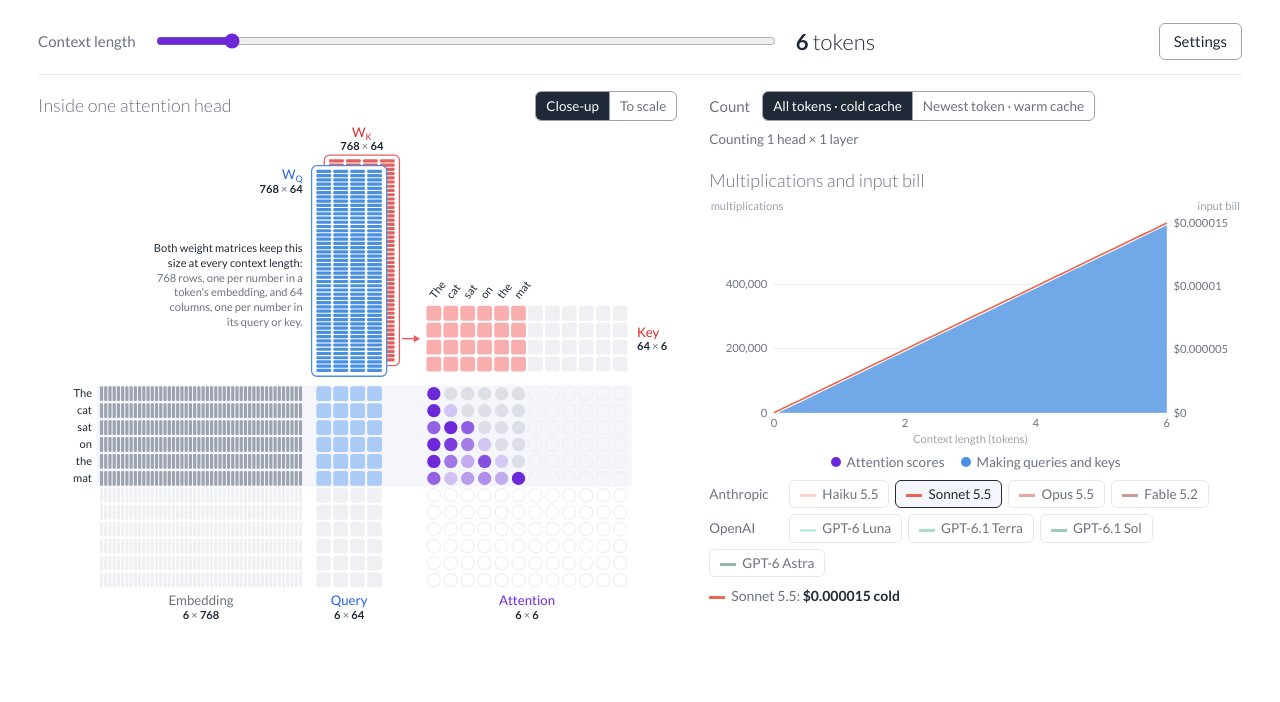
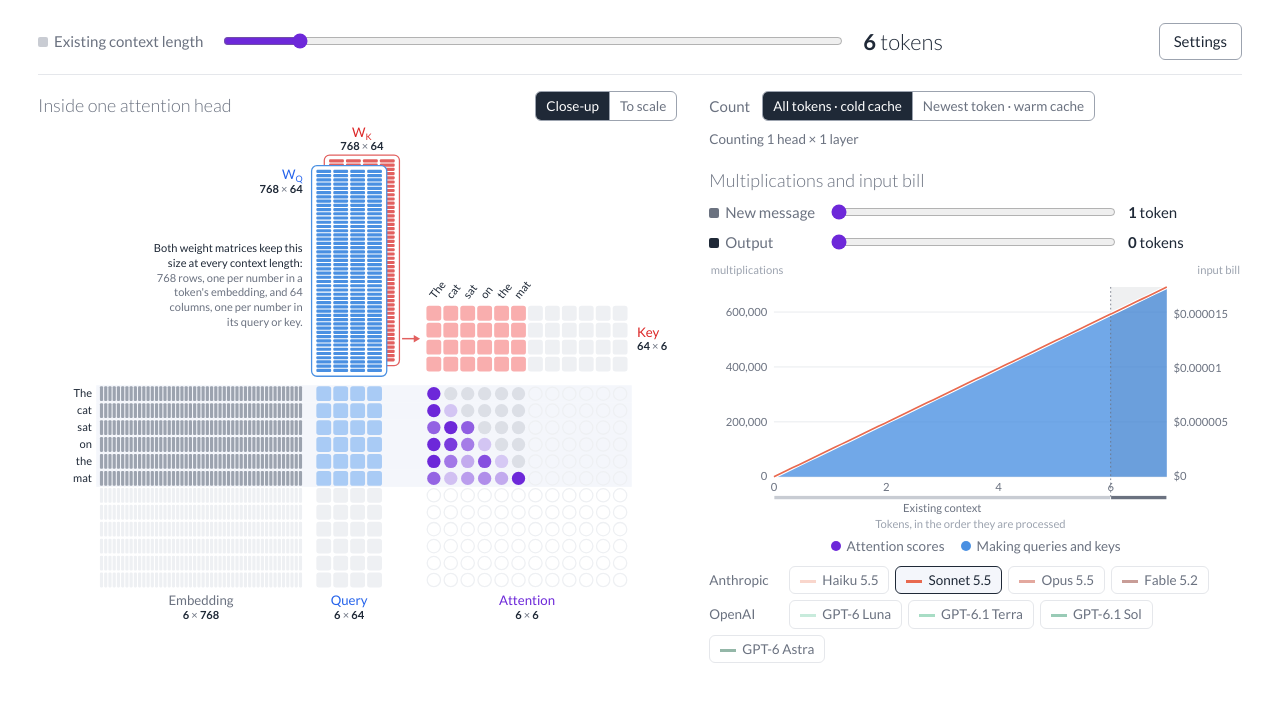
Before and after one commit to CFrei/ai-cost, a plain HTML site: page index.html in a window 1280 px wide. Shown: the part 142-844 px from the top of the page. Before the commit the page ends 813 px from the top, so only its background shows below. Drawn offline with Linux system fonts and the light colour scheme.

Commit message:
Split the chart axis into existing context, new message and output
- Horizontal axis runs through the three parts; curves are running totals
- Sliders above the chart set the new message and output lengths
- Bills include output tokens at each model's output price
- Remove the per-model bill list; model buttons stay below the chart
- Settings menu closes on outside click and Escape

Co-Authored-By: Claude Fable 5.2 <noreply@anthropic.com>

```diff
--- a/index.html
+++ b/index.html
@@ -270,7 +270,7 @@ svg { display: block; width: 100%; height: auto; }
   min-height: 3em;
 }
 .readout b { color: var(--ink); font-variant-numeric: tabular-nums; }
-.chart-head { display: flex; flex-wrap: wrap; justify-content: space-between; align-items: baseline; gap: 4px 16px; margin-bottom: 4px; }
+.chart-head { display: flex; flex-wrap: wrap; justify-content: space-between; align-items: center; gap: 4px 16px; margin-bottom: 4px; }
 .legend { display: flex; flex-wrap: wrap; justify-content: center; gap: 4px 16px; margin-top: 4px; font-size: 13.5px; color: var(--ink-2); }
 .swatch { display: inline-block; width: 10px; height: 10px; border-radius: 50%; margin-right: 6px; }
 .sw-q { background: var(--q); }
@@ -291,14 +291,26 @@ svg { display: block; width: 100%; height: auto; }
 .bill-halo { fill: none; stroke: var(--bg); stroke-width: 4.5; stroke-linejoin: round; }
 .bill-line { fill: none; stroke-width: 2; stroke-linejoin: round; }
 .sw-ln { width: 16px; height: 0; border-radius: 0; background: none; border-top: 3px solid; vertical-align: middle; }
-.models { display: flex; flex-direction: column; gap: 6px; margin-top: 8px; }
+.models { display: flex; flex-direction: column; gap: 6px; margin-top: 10px; }
+.chart-sliders {
+  display: grid; grid-template-columns: auto minmax(110px, 1fr) 7.6em; gap: 2px 14px; align-items: center;
+  margin: 2px 0 6px; color: var(--ink-2);
+}
+.chart-sliders input[type="range"] { width: 100%; min-width: 0; accent-color: var(--att); height: 24px; }
+.sw-part { border-radius: 2px; }
+.sw-part.ctx, .part-bar.ctx { background: var(--ink-3); fill: var(--ink-3); opacity: 0.55; }
+.sw-part.msg, .part-bar.msg { background: var(--ink-2); fill: var(--ink-2); }
+.sw-part.out, .part-bar.out { background: var(--ink); fill: var(--ink); }
+.part.msg { fill: var(--ink); fill-opacity: 0.07; }
+.part.out { fill: var(--ink); fill-opacity: 0.15; }
+.part-line { stroke: var(--ink-2); stroke-width: 1; stroke-dasharray: 2 3; }
+.part-label { fill: var(--ink-2); font-family: var(--font); font-size: 13.5px; }
+.chart-sliders output { font-variant-numeric: tabular-nums; color: var(--ink); }
 .model-row { display: flex; flex-wrap: wrap; align-items: center; gap: 6px; }
 .model-row .mode-label { min-width: 74px; font-size: 13.5px; }
 .model-btn { padding: 3px 10px; font-size: 13.5px; color: var(--ink-2); border-color: var(--rule); }
 .model-btn[aria-pressed="true"] { color: var(--ink); border-color: var(--ink); background: var(--lane); }
 .model-btn[aria-pressed="false"] .sw-ln { opacity: 0.45; }
-.bill-list { margin: 8px 0 0; display: flex; flex-wrap: wrap; gap: 4px 18px; font-size: 14px; color: var(--ink-2); font-variant-numeric: tabular-nums; }
-.bill-list b { color: var(--ink); }
 .warm-line { fill: none; stroke: var(--ink); stroke-width: 2; stroke-linejoin: round; }
 .sw-line { width: 14px; height: 0; border-radius: 0; border-top: 2px solid var(--ink); vertical-align: middle; }
 .area.bw { fill: var(--bw); fill-opacity: 0.9; }
@@ -347,7 +359,7 @@ tr:last-child td { border-bottom: 0; }
   </header>
 
   <section class="controls" aria-label="Controls">
-    <label for="ctx-length">Context length</label>
+    <label for="ctx-length"><span class="swatch sw-part ctx"></span>Existing context length</label>
     <input type="range" id="ctx-length" min="0" max="44" step="1" value="5">
     <output class="n-out" id="ctx-out" for="ctx-length"><b>6</b> tokens</output>
     <details class="settings" id="settings">
@@ -398,16 +410,23 @@ tr:last-child td { border-bottom: 0; }
         <div class="chart-head">
           <h2 id="chart-title">Multiplications and input bill</h2>
         </div>
+        <div class="chart-sliders">
+          <label for="msg-length"><span class="swatch sw-part msg"></span>New message</label>
+          <input type="range" id="msg-length" min="0" max="13" step="1" value="0">
+          <output id="msg-out" for="msg-length"><b>1</b> token</output>
+          <label for="out-length"><span class="swatch sw-part out"></span>Output</label>
+          <input type="range" id="out-length" min="0" max="13" step="1" value="0">
+          <output id="out-out" for="out-length"><b>0</b> tokens</output>
+        </div>
         <div class="chart-box">
-          <svg id="svg-chart" viewBox="0 0 640 300" role="img" aria-label="Chart with two vertical axes against context length. Areas on the left axis: multiplications for queries and keys and for attention scores. Lines on the right axis: the input bill of the chosen models."></svg>
+          <svg id="svg-chart" viewBox="0 0 640 324" role="img" aria-label="Chart with two vertical axes against the position in the conversation, which runs through the existing context, the new message and the output. Areas on the left axis: running total of multiplications for queries and keys and for attention scores. Lines on the right axis: running total of the bill of the chosen models."></svg>
         </div>
         <div class="legend">
           <span><span class="swatch sw-a"></span>Attention scores</span>
           <span><span class="swatch sw-q"></span>Making queries and keys</span>
-          <span id="leg-warm" style="display:none"><span class="swatch sw-w"></span>Newest token, warm cache</span>
+          <span id="leg-warm" style="display:none"><span class="swatch sw-w"></span><span id="leg-warm-text">Newest token, warm cache</span></span>
         </div>
-        <div class="models" id="model-buttons" aria-label="Models whose input bill is drawn"></div>
-        <p class="bill-list" id="bill-list"></p>
+        <div class="models" id="model-buttons" aria-label="Models whose bill is drawn"></div>
       </section>
 
     </div>
@@ -438,7 +457,6 @@ tr:last-child td { border-bottom: 0; }
   var $ = function (id) { return document.getElementById(id); };
   var reduced = window.matchMedia && window.matchMedia("(prefers-reduced-motion: reduce)").matches;
   var costW = function (n) { return 2 * n * DM * DH; };
-  var costS = function (n) { return n * n * DH; };
   function el(name, attrs, parent) {
     var node = document.createElementNS(NS, name);
     for (var k in attrs) node.setAttribute(k, attrs[k]);
@@ -457,12 +475,19 @@ tr:last-child td { border-bottom: 0; }
   function nextStop(n) { for (var i = 0; i < STOPS.length; i++) if (STOPS[i] > n) return STOPS[i]; return null; }
   function prevStop(n) { for (var i = STOPS.length - 1; i >= 0; i--) if (STOPS[i] < n) return STOPS[i]; return null; }
 
-  var state = { n: START, pref: "cells", mode: "cold", shown: "cold", heads: 1, layers: 1, lastView: null, anim: null, run: 0,
+  var state = { n: START, pref: "cells", mode: "cold", shown: "cold", heads: 1, layers: 1, msg: 1, out: 0, lastView: null, anim: null, run: 0,
                 hoverQ: null, hoverK: null, hoverA: null };
-  /* cold cache: the whole context is computed. warm cache: only the newest token's share. */
-  /* every head in every layer repeats both products, so the settings multiply the counts */
-  var multW = function (n, mode) { return state.heads * state.layers * (mode === "warm" ? 2 * DM * DH : costW(n)); };
-  var multS = function (n, mode) { return state.heads * state.layers * (mode === "warm" ? n * DH : costS(n)); };
+  /* The conversation is a sequence: state.n tokens of existing context, then the new message
+     (state.msg tokens), then the output (state.out tokens). The chart's horizontal axis is the
+     position x in that sequence, and every curve is the running total up to x.
+     cold cache: all x tokens so far are computed. warm cache: the existing context is read from
+     the cache, so only the tokens after it are computed. Each computed token makes its query and
+     key and is scored against the x tokens so far, so the counts include the masked part of the grid.
+     Every head in every layer repeats both products, so the settings multiply the counts. */
+  var total = function () { return state.n + state.msg + state.out; };
+  var computed = function (x, mode) { return mode === "warm" ? Math.max(0, x - state.n) : x; };
+  var multW = function (x, mode) { return state.heads * state.layers * costW(computed(x, mode)); };
+  var multS = function (x, mode) { return state.heads * state.layers * computed(x, mode) * x * DH; };
   /* "both" draws the cold case as the areas and the warm case as a line on the same axes */
   /* drawn mode: with both cases off, the last one shown is still drawn while it sinks to zero */
   var drawn = function () { return state.mode === "none" ? state.shown : state.mode; };
@@ -665,26 +690,37 @@ tr:last-child td { border-bottom: 0; }
   var warmMult = function (n) { return multW(n, "warm") + multS(n, "warm"); };
 
   /* ---------- price lists: US dollars per million tokens, checked on 16 November 2026 ---------- */
-  /* write: input written to the cache. read: input read from the cache.
-     tier: above this many input tokens the whole request is billed at `mult` times these rates. */
+  /* write: input written to the cache. read: input read from the cache. out: output.
+     tier: above this many input tokens the whole request is billed at `mult` times the input
+     rates and `omult` times the output rate. */
   var MODELS = [
-    { id: "haiku", name: "Haiku 5.5", maker: "Anthropic", write: 0.125, read: 0.01, tier: 100000, mult: 5 },
-    { id: "sonnet", name: "Sonnet 5.5", maker: "Anthropic", write: 2.5, read: 0.10 },
-    { id: "opus", name: "Opus 5.5", maker: "Anthropic", write: 5, read: 0.20 },
-    { id: "fable", name: "Fable 5.2", maker: "Anthropic", write: 10, read: 0.20 },
-    { id: "luna", name: "GPT-6 Luna", maker: "OpenAI", write: 0.125, read: 0.01, tier: 272000, mult: 2 },
-    { id: "terra", name: "GPT-6.1 Terra", maker: "OpenAI", write: 1.25, read: 0.05, tier: 272000, mult: 2 },
-    { id: "sol", name: "GPT-6.1 Sol", maker: "OpenAI", write: 2.5, read: 0.10, tier: 272000, mult: 2 },
-    { id: "astra", name: "GPT-6 Astra", maker: "OpenAI", write: 12.5, read: 1, tier: 272000, mult: 2 }
+    { id: "haiku", name: "Haiku 5.5", maker: "Anthropic", write: 0.125, read: 0.01, out: 0.5, tier: 100000, mult: 5, omult: 5 },
+    { id: "sonnet", name: "Sonnet 5.5", maker: "Anthropic", write: 2.5, read: 0.10, out: 10 },
+    { id: "opus", name: "Opus 5.5", maker: "Anthropic", write: 5, read: 0.20, out: 20 },
+    { id: "fable", name: "Fable 5.2", maker: "Anthropic", write: 10, read: 0.20, out: 40 },
+    { id: "luna", name: "GPT-6 Luna", maker: "OpenAI", write: 0.125, read: 0.01, out: 0.5, tier: 272000, mult: 2, omult: 1.5 },
+    { id: "terra", name: "GPT-6.1 Terra", maker: "OpenAI", write: 1.25, read: 0.05, out: 5, tier: 272000, mult: 2, omult: 1.5 },
+    { id: "sol", name: "GPT-6.1 Sol", maker: "OpenAI", write: 2.5, read: 0.10, out: 10, tier: 272000, mult: 2, omult: 1.5 },
+    { id: "astra", name: "GPT-6 Astra", maker: "OpenAI", write: 12.5, read: 1, out: 50, tier: 272000, mult: 2, omult: 1.5 }
   ];
   MODELS.forEach(function (m, i) { m.color = "var(--m" + (i + 1) + ")"; m.on = m.id === "sonnet"; });
-  function tierMult(m, n) { return m.tier && n > m.tier ? m.mult : 1; }
-  /* cold: every token is new input, written to the cache. warm: earlier tokens are read from it. */
-  function billCold(m, n) { return n * m.write * tierMult(m, n) / 1e6; }
-  function billWarm(m, n) { return (Math.max(n - 1, 0) * m.read + Math.min(n, 1) * m.write) * tierMult(m, n) / 1e6; }
+  /* Running bill up to position x. cold: every input token is written to the cache. warm: the
+     existing context is read from the cache and only the new message is written. Output is billed
+     at the output rate in both. The long-prompt tier depends on the whole input, so it applies to
+     the whole line or not at all. */
+  function billAt(m, x, warm) {
+    var inEnd = state.n + state.msg, t = m.tier && inEnd > m.tier;
+    var cached = warm ? Math.min(x, state.n) : 0;
+    var written = Math.min(x, inEnd) - cached;
+    var outTok = Math.max(0, x - inEnd);
+    return ((cached * m.read + written * m.write) * (t ? m.mult : 1) + outTok * m.out * (t ? m.omult : 1)) / 1e6;
+  }
+  function billCold(m, x) { return billAt(m, x, false); }
+  function billWarm(m, x) { return billAt(m, x, true); }
 
-  /* ---------- chart: stacked, linear axes; the horizontal axis always ends at the context length ---------- */
-  var C = { w: 640, h: 300, l: 78, r: 90, t: 30, b: 42 };
+  /* ---------- chart: stacked, linear axes; the horizontal axis runs through the existing context,
+     the new message and the output, and always ends at their sum ---------- */
+  var C = { w: 640, h: 324, l: 78, r: 90, t: 30, b: 66 };
   var chart = $("svg-chart");
   /* while an axis eases to a smaller range, marks that overshoot are cut at the plot edge */
   var clipDef = el("clipPath", { id: "plot-clip" }, el("defs", {}, chart));
@@ -694,6 +730,7 @@ tr:last-child td { border-bottom: 0; }
   var areaQ = el("path", { "class": "area q" }, chart);
   var edge = el("path", { "class": "edge" }, chart);
   var areaWarm = el("path", { "class": "area w" }, chart);
+  var gParts = el("g", {}, chart);          /* the three parts of the horizontal axis */
   var gAxis = el("g", { "class": "axis" }, chart);
   var gAxisR = el("g", { "class": "axis" }, chart);
   var gBill = el("g", {}, chart);
@@ -701,15 +738,16 @@ tr:last-child td { border-bottom: 0; }
   /* large left-axis ticks are written in the unit named in the axis title, so the labels stay short */
   var UNITS = [[1e18, "quintillions"], [1e15, "quadrillions"], [1e12, "trillions"], [1e9, "billions"], [1e6, "millions"]];
   var capR = el("text", { "class": "axis-title", x: C.w - 2, y: 14, "text-anchor": "end" }, chart);
-  capR.textContent = "input bill";
   [areaA, areaQ, edge, areaWarm, gBill].forEach(function (e) { e.setAttribute("clip-path", "url(#plot-clip)"); });
-  el("text", { "class": "axis-title", x: (C.l + C.w - C.r) / 2, y: C.h - 6, "text-anchor": "middle" }, chart).textContent = "Context length (tokens)";
+  el("text", { "class": "axis-title", x: (C.l + C.w - C.r) / 2, y: C.h - 5, "text-anchor": "middle" }, chart).textContent = "Tokens, in the order they are processed";
   /* displayed scales: xm for the horizontal axis, yl and yr for the two vertical ones.
      kl and kr hold the vertical axes at their previous scale while they ease to a new one. */
   /* rise: 0 with both cases off, 1 when a case is shown; the marks grow and sink with it */
-  var cur = { xm: START, target: START, yl: 0, yr: 0, kl: 1, kr: 1, rise: 1, riseTarget: 1 };
+  var cur = { xm: START + 1, target: START + 1, yl: 0, yr: 0, kl: 1, kr: 1, rise: 1, riseTarget: 1 };
   var gone = function () { return state.mode === "none" && cur.rise <= 0.001; };
-  var yShown = function (xm) { return fW(xm) + fS(xm); };
+  /* with a warm cache nothing is computed inside the existing context; while the axis is still
+     easing through it, use the scale it will end on */
+  var yShown = function (xm) { var v = fW(xm) + fS(xm); return v > 0 ? v : fW(cur.target) + fS(cur.target); };
   /* with nothing shown the left axis runs from 0 to 1 */
   var yLeft = function (xm) { return state.mode === "none" ? 1 : yShown(xm); };
   var yRight = function (xm) {
@@ -724,18 +762,43 @@ tr:last-child td { border-bottom: 0; }
     return (f < 1.5 ? 1 : f < 3.5 ? 2 : f < 7.5 ? 5 : 10) * mag;
   }
   function clear(node) { while (node.firstChild) node.removeChild(node.firstChild); }
+  /* positions to draw a curve through: evenly spaced, plus the two borders between the parts */
+  function samples(xm, N) {
+    var pts = [], i;
+    for (i = 0; i <= N; i++) pts.push(xm * i / N);
+    [state.n, state.n + state.msg].forEach(function (b) { if (b > 0 && b < xm) pts.push(b); });
+    return pts.sort(function (p, q) { return p - q; });
+  }
+  var PARTS = [["ctx", "Existing context"], ["msg", "New message"], ["out", "Output"]];
+  function drawParts(xm, base) {
+    clear(gParts);
+    var edges = [0, state.n, state.n + state.msg, total()];
+    PARTS.forEach(function (pt, i) {
+      var x0 = sx(Math.min(edges[i], xm)), x1 = sx(Math.min(edges[i + 1], xm)), w = x1 - x0;
+      if (!(w > 0)) return;
+      if (i > 0) {
+        el("rect", { "class": "part " + pt[0], x: x0, y: C.t, width: w, height: base - C.t }, gParts);
+        el("line", { "class": "part-line", x1: x0, x2: x0, y1: C.t, y2: base + 27 }, gParts);
+      }
+      el("rect", { "class": "part-bar " + pt[0], x: x0 + 0.5, y: base + 23, width: Math.max(1, w - 1), height: 4 }, gParts);
+      var tx = el("text", { "class": "part-label", x: (x0 + x1) / 2, y: base + 42, "text-anchor": "middle" }, gParts);
+      tx.textContent = pt[1];
+      if (tx.getComputedTextLength() > w - 4) gParts.removeChild(tx);   /* no room: the sliders carry the key */
+    });
+  }
   function drawChart() {
-    var xm = cur.xm, ym = yLeft(xm) * cur.kl, i, n, v;
+    var xm = cur.xm, ym = yLeft(xm) * cur.kl, i, v;
+    if (!(ym > 0)) ym = 1;
     cur.yl = ym;
     var base = sy(0), N = 64, lower = "", upper = "", none = gone();
-    var H = C.h - C.t - C.b, ref = yShown(xm), moving = state.mode === "none" || ease.r;
+    var H = C.h - C.t - C.b, ref = yShown(xm) || 1, moving = state.mode === "none" || ease.r;
     /* marks: on the axis scale normally; while rising or sinking, at a share of their final height */
     var ya = moving ? function (q) { return base - q / ref * H * cur.rise; } : sy;
-    for (i = 0; i <= N; i++) {
-      n = xm * i / N;
-      lower += (i ? "L" : "M") + sx(n).toFixed(1) + " " + ya(fW(n)).toFixed(1);
-      upper += "L" + sx(xm - n).toFixed(1) + " " + ya(fW(xm - n) + fS(xm - n)).toFixed(1);
-    }
+    var pts = samples(xm, N);
+    pts.forEach(function (q, j) {
+      lower += (j ? "L" : "M") + sx(q).toFixed(1) + " " + ya(fW(q)).toFixed(1);
+      upper = "L" + sx(q).toFixed(1) + " " + ya(fW(q) + fS(q)).toFixed(1) + upper;
+    });
     areaQ.setAttribute("d", none ? "" : lower + "L" + sx(xm).toFixed(1) + " " + base + "L" + sx(0).toFixed(1) + " " + base + "Z");
     areaA.setAttribute("d", none ? "" : lower + upper + "Z");
     edge.setAttribute("d", none ? "" : lower);
@@ -754,10 +817,11 @@ tr:last-child td { border-bottom: 0; }
     /* warm cache as its own translucent area when both cases are shown */
     var both = drawn() === "both" && !none, wd = "";
     if (both) {
-      for (i = 0; i <= 32; i++) { n = xm * i / 32; wd += (i ? "L" : "M") + sx(n).toFixed(1) + " " + ya(warmMult(n)).toFixed(1); }
+      pts.forEach(function (q, j) { wd += (j ? "L" : "M") + sx(q).toFixed(1) + " " + ya(warmMult(q)).toFixed(1); });
       wd += "L" + sx(xm).toFixed(1) + " " + base + "L" + sx(0).toFixed(1) + " " + base + "Z";
     }
     areaWarm.setAttribute("d", wd);
+    drawParts(xm, base);
     drawBill(xm);
   }
   /* the input bill of the chosen models as lines against the right-hand axis */
@@ -767,6 +831,7 @@ tr:last-child td { border-bottom: 0; }
     var showCold = drawn() !== "warm", showWarm = drawn() !== "cold";
     var bm = yRight(xm) * cur.kr;
     cur.yr = bm;
+    capR.textContent = state.out > 0 ? "bill" : "input bill";
     capR.setAttribute("visibility", bm > 0 ? "visible" : "hidden");
     if (!(bm > 0)) return;
     var by = function (v) { return C.h - C.b - v / bm * (C.h - C.t - C.b); };
@@ -775,9 +840,7 @@ tr:last-child td { border-bottom: 0; }
       el("text", { x: C.w - C.r + 8, y: by(v) + 4.5 }, gAxisR).textContent = money(v);
     }
     sel.forEach(function (m) {
-      var pts = [], i;
-      for (i = 0; i <= 64; i++) pts.push(xm * i / 64);
-      if (m.tier && m.tier < xm) { pts.push(m.tier, m.tier + 0.5); pts.sort(function (p, q) { return p - q; }); }
+      var pts = samples(xm, 64);
       [[showCold, billCold, ""], [showWarm, billWarm, "5 4"]].forEach(function (k) {
         if (!k[0]) return;
         var d = pts.map(function (q, j) { return (j ? "L" : "M") + sx(q).toFixed(1) + " " + by(k[1](m, q) * cur.rise).toFixed(1); }).join("");
@@ -788,7 +851,7 @@ tr:last-child td { border-bottom: 0; }
     });
   }
 
-  /* Ease the axes: the horizontal one to the context length, and the
+  /* Ease the axes: the horizontal one to the length of the whole conversation, and the
      vertical ones from the scale they showed to the scale the new settings need. */
   var ease = { raf: 0, x: null, k: null, r: null };
   function easeTick(now) {
@@ -833,10 +896,6 @@ tr:last-child td { border-bottom: 0; }
     if ((ease.x || ease.k || ease.r) && !ease.raf) ease.raf = requestAnimationFrame(easeTick);
   }
 
-  function billText(m, n) {
-    var c = money(billCold(m, n)) + " cold", w = money(billWarm(m, n)) + " warm";
-    return state.mode === "both" ? c + ", " + w : state.mode === "warm" ? w : state.mode === "cold" ? c : "";
-  }
   var modelBox = $("model-buttons");
   ["Anthropic", "OpenAI"].forEach(function (maker) {
     var row = document.createElement("div"); row.className = "model-row";
@@ -852,12 +911,6 @@ tr:last-child td { border-bottom: 0; }
   });
   function renderBills() {
     MODELS.forEach(function (m) { m.btn.setAttribute("aria-pressed", m.on); });
-    var sel = MODELS.filter(function (m) { return m.on; });
-    $("bill-list").innerHTML = state.mode === "none" ? "" : sel.length
-      ? sel.map(function (m) {
-          return "<span><span class=\"swatch sw-ln\" style=\"border-color:" + m.color + "\"></span>" + m.name + ": <b>" + billText(m, state.n) + "</b></span>";
-        }).join("")
-      : "Choose a model to see its input bill on the right-hand axis.";
   }
 
   /* ---------- render ---------- */
@@ -953,9 +1006,15 @@ tr:last-child td { border-bottom: 0; }
     $("mult-note").textContent = "Counting " + fmt.format(state.heads) + (state.heads === 1 ? " head × " : " heads × ") +
       fmt.format(state.layers) + (state.layers === 1 ? " layer" : " layers");
     $("leg-warm").style.display = both ? "" : "none";
+    var one = state.msg === 1 && state.out === 0;
+    $("msg-out").innerHTML = "<b>" + fmt.format(state.msg) + "</b> " + (state.msg === 1 ? "token" : "tokens");
+    $("out-out").innerHTML = "<b>" + fmt.format(state.out) + "</b> " + (state.out === 1 ? "token" : "tokens");
+    $("mode-warm").textContent = (one ? "Newest token" : "New tokens") + " · warm cache";
+    $("leg-warm-text").textContent = (one ? "Newest token" : "New tokens") + ", warm cache";
+    $("chart-title").textContent = state.out > 0 ? "Multiplications and bill" : "Multiplications and input bill";
     renderBills();
 
-    chartTo(n);
+    chartTo(total());
   }
 
   function cancelAnim() { state.run++; state.anim = null; }
@@ -1038,9 +1097,25 @@ tr:last-child td { border-bottom: 0; }
   $("set-size").addEventListener("change", function () { setSize($("set-size").value); stopAll(); render(); });
   $("set-heads").addEventListener("input", readSettings);
   $("set-layers").addEventListener("input", readSettings);
+  /* the two sliders above the chart: length of the new message and of the output */
+  var LSTOPS = [10, 20, 50, 100, 200, 500, 1000, 2000, 5000, 10000, 20000, 50000, 100000];
+  var MSG_STOPS = [1].concat(LSTOPS), OUT_STOPS = [0].concat(LSTOPS);
+  [["msg-length", MSG_STOPS, "msg"], ["out-length", OUT_STOPS, "out"]].forEach(function (k) {
+    var node = $(k[0]);
+    node.min = 0; node.max = k[1].length - 1; node.step = 1; node.value = k[1].indexOf(state[k[2]]);
+    node.addEventListener("input", function () { state[k[2]] = k[1][parseInt(node.value, 10)]; stopAll(); render(); });
+  });
   $("set-gpt2").addEventListener("click", function () { model("gpt2"); });
   $("set-opus").addEventListener("click", function () { model("opus"); });
   $("set-one").addEventListener("click", function () { preset(1, 1); });
+  /* the Settings menu closes on a click outside it and on Escape */
+  var menus = [$("settings")];
+  document.addEventListener("click", function (ev) {
+    menus.forEach(function (d) { if (d.open && !d.contains(ev.target)) d.open = false; });
+  });
+  document.addEventListener("keydown", function (ev) {
+    if (ev.key === "Escape") menus.forEach(function (d) { d.open = false; });
+  });
   /* the two buttons toggle independently; both may be off */
   function toggleMode(which) {
     var cold = coldOn(), warm = warmOn();
```
Also changed, not shown: 1 other file.
